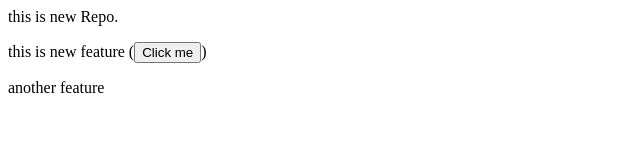
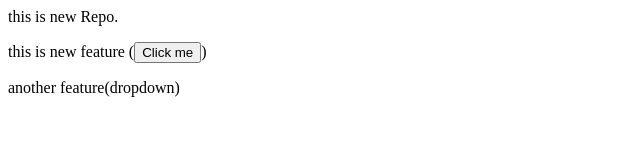
Before and after one commit to knowpain4peace/LocalRepo, a plain HTML site: page index.html in a window 1280 px wide. Shown: the full height of the page, 0-640 px from the left. Drawn offline with Linux system fonts and the light colour scheme.

```diff
--- a/index.html
+++ b/index.html
@@ -1,3 +1,3 @@
 <p>this is new Repo.</p>
 <p> this is new feature (<button>Click me</button>)</p>
-<p> another feature</p>
+<p> another feature(dropdown)</p>
```
